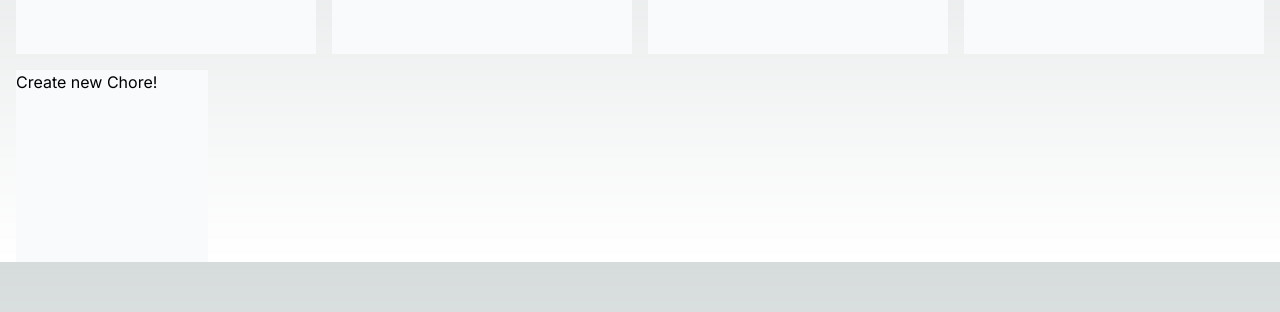
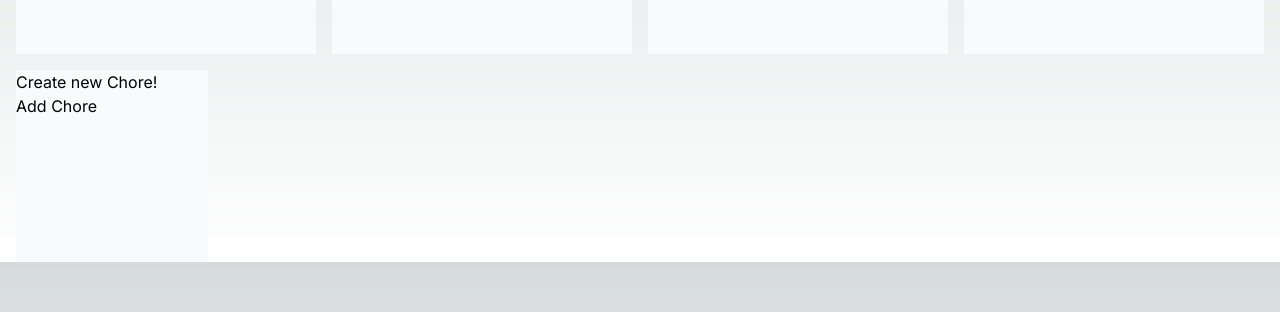
Before and after one commit to danielreedy21/chorgasbord-web, a Next.js app: page /myboard in a window 1280 px wide. Shown: the part 306-618 px from the top of the page. Built offline with nearby package versions, Linux system fonts and the light colour scheme; no server answers.

Commit message:
post route for creating chores works

```diff
--- a/src/app/api/auth/[...nextauth]/route.ts
+++ b/src/app/api/auth/[...nextauth]/route.ts
@@ -18,6 +18,12 @@ export const authOptions: NextAuthOptions = {
             clientSecret: process.env.GOOGLE_SECRET!
         })
     ],
+    callbacks: {
+        async session({ session, user }) {
+          session.user.id = user.id;
+          return Promise.resolve(session);
+        },
+      }
 };
 
 const handler = NextAuth(authOptions);
--- /dev/null
+++ b/src/app/api/chores/route.ts
@@ -0,0 +1,40 @@
+import { prisma } from '../../../lib/prisma'
+import { NextResponse } from 'next/server'
+import { getServerSession } from 'next-auth'
+import { authOptions } from "../auth/[...nextauth]/route"
+
+// Creating a single chore
+export async function POST(request: Request) {
+    const session = await getServerSession(authOptions)
+    const userId = session?.user.id
+    if (!userId){
+        console.log("user has no ID")
+        return
+    }
+
+    console.log(userId)
+    const data = await request.json()
+    console.log(data)
+
+    const chore = await prisma.chore.create({
+        data: {
+            userId: userId,
+            title: data.title,
+            description: data.description,
+            created_at: data.created_at,
+            updated_at: data.updated_at,
+            frequency: data.frequency,
+            public: data.public
+        }
+    });
+    return NextResponse.json(chore)
+}
+
+
+
+export async function GET(request: Request) {
+    const session = await getServerSession(authOptions)
+    const userId = session?.user.id
+
+    const data = await request.json()
+}
--- a/src/app/api/createChore/route.ts
+++ /dev/null
@@ -1,6 +0,0 @@
-import { prisma } from '../../../lib/prisma'
-import NextResponse from 'next/server'
-
-export async function POST(request: Request) {
-    // create chore
-}
--- a/src/components/AddChoreSquare.tsx
+++ b/src/components/AddChoreSquare.tsx
@@ -1,8 +1,49 @@
+'use client'
+
+import ChoreBoard from "./ChoreBoard"
+import {useSession} from 'next-auth/react'
+import { data } from "autoprefixer"
+import { stringifyError } from "next/dist/shared/lib/utils"
+import React from "react"
+
+interface Chore {
+    title: string;
+    description: string;
+    created_at: Date;
+    updated_at: Date;
+    frequency: number;
+    public: Boolean;
+}
 
 
+const addChore = async (chore: Chore) => {
+    // e.preventDefault();
+    chore.title = chore.title + Math.floor(Math.random() * 90000 + 10000).toString()
+    const res = await fetch('/api/chores', {
+        method: 'POST',
+        body: JSON.stringify(chore),
+        headers: {
+            'Content-Type': 'application/json',
+        },
+    })
+    chore.title = chore.title.slice(0,9)
+
+    await res.json()
+}
+
 export default function AddChoreSquare() {
+    const chore: Chore = {
+        title: 'new chore',
+        description: 'testing out adding new chores',
+        created_at: new Date(),
+        updated_at: new Date(),
+        frequency: 999,
+        public: true
+    }
+
     return (
-        <div className= "bg-slate-50 h-48 w-48 text-black"
-        >Create new Chore!</div>
+        <div className= "bg-slate-50 h-48 w-48 text-black">Create new Chore!
+            <button onClick={ () => addChore(chore)} className="">Add Chore</button>
+        </div>
     );
 }
--- a/src/components/ChoreBoard.tsx
+++ b/src/components/ChoreBoard.tsx
@@ -1,5 +1,6 @@
 import ChoreSquare from './ChoreSquare'
 import AddChoreSquare from './AddChoreSquare'
+import AuthCheck from './AuthCheck'
 
 interface Props {
     user: string;
@@ -16,7 +17,9 @@ export default function ChoreBoard({user}:Props) {
             <ChoreSquare></ChoreSquare>
             <ChoreSquare></ChoreSquare>
             <ChoreSquare></ChoreSquare>
-            <AddChoreSquare/>
+            {/* <AuthCheck> */}
+                <AddChoreSquare/>
+            {/* </AuthCheck> */}
         </div>
     );
 }
```
Also changed, not shown: next-auth.d.ts (added, +12 -0 lines).
